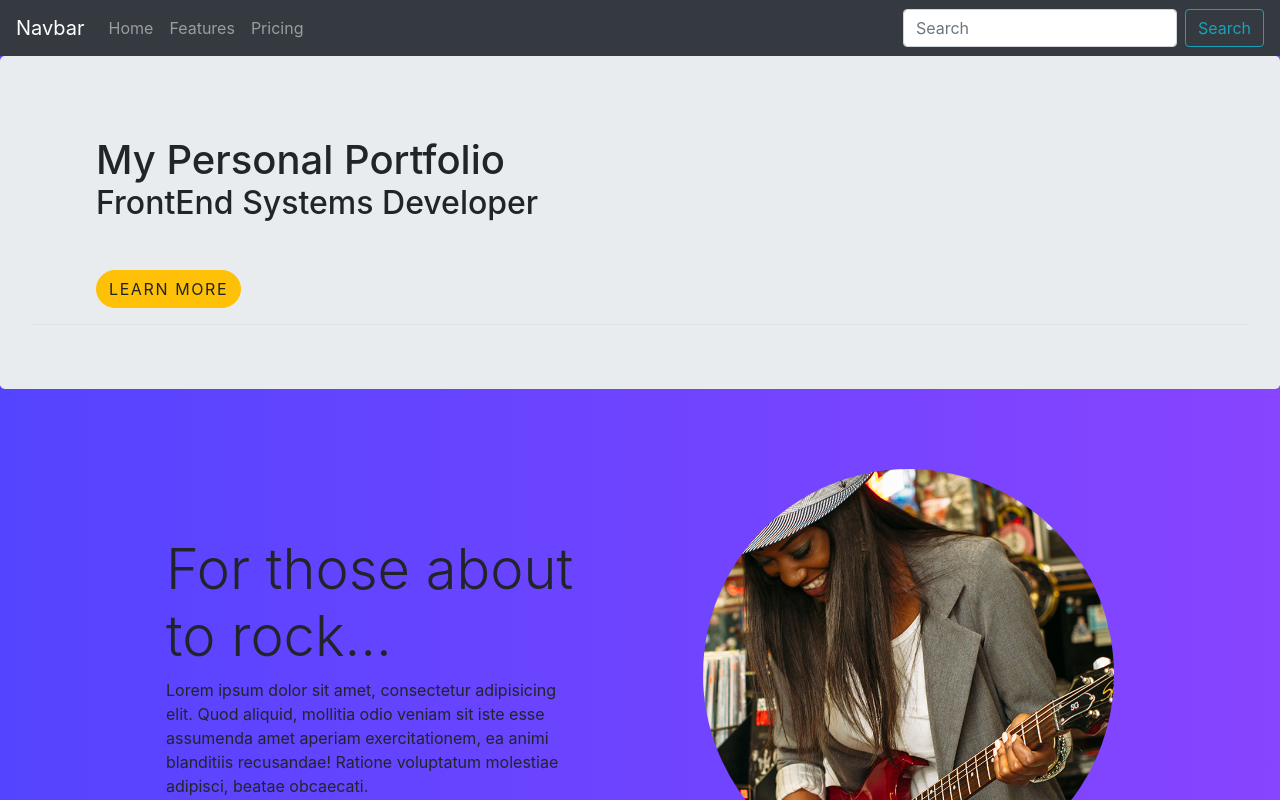
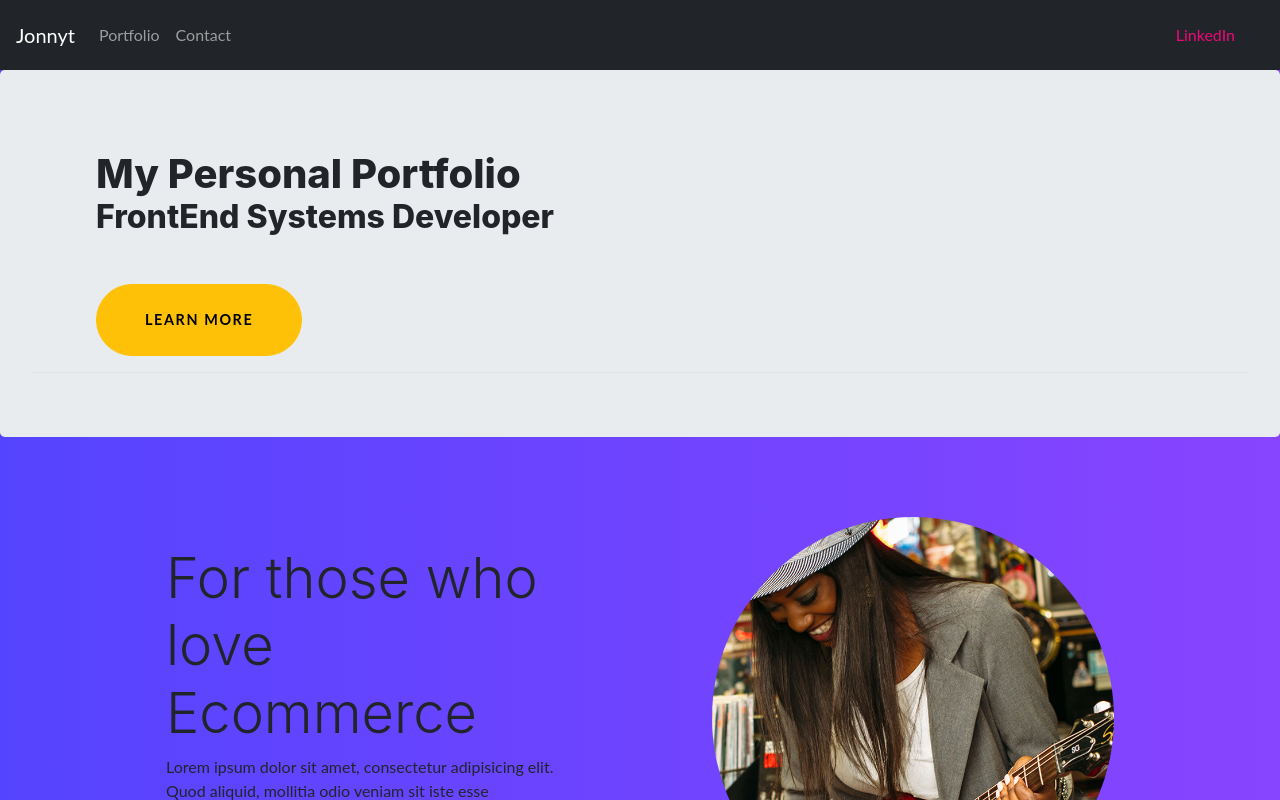
Before and after one commit to Jogwums/portfoliowebsite, a React (Create React App) app: page / in a window 1280 px wide. Shown: the top 800 px of the page. Built offline with nearby package versions, Linux system fonts and the light colour scheme.

Commit message:
added links-linkedin, github, netlify

```diff
--- a/public/index.html
+++ b/public/index.html
@@ -24,7 +24,7 @@
       work correctly both with client-side routing and a non-root public URL.
       Learn how to configure a non-root public URL by running `npm run build`.
     -->
-    <title>React App</title>
+    <title>Jonathan Ogwumike</title>
   </head>
   <body>
     <noscript>You need to enable JavaScript to run this app.</noscript>
--- a/src/App.js
+++ b/src/App.js
@@ -1,4 +1,3 @@
-import './App.css';
 
 // components
 import Navigation from './components/navbar'
@@ -9,6 +8,7 @@ import HeaderDetails from './components/Header/'
 
 // styles
 import 'bootstrap/dist/css/bootstrap.min.css';
+import './App.css';
 
 function App() {
   return (
--- a/src/components/Card/index.js
+++ b/src/components/Card/index.js
@@ -1,17 +1,19 @@
 import React from 'react';
 
-const Card = ({image}) => {
+const Card = ({image, text}) => {
     return (
     <>
     <section id="scroll">
             <div class="container px-5">
                 <div class="row gx-5 align-items-center">
                     <div class="col-lg-6 order-lg-2">
+                        <a href="https://joe-e-commerce-project-1462e2.netlify.app/" target="_blank">
                         <div class="p-5"><img class="img-fluid rounded-circle" src={image} alt="..." /></div>
+                        </a>
                     </div>
                     <div class="col-lg-6 order-lg-1">
                         <div class="p-5">
-                            <h2 class="display-4">For those about to rock...</h2>
+                            <h2 class="display-4">For those who love {text}</h2>
                             <p>Lorem ipsum dolor sit amet, consectetur adipisicing elit. Quod aliquid, mollitia odio veniam sit iste esse assumenda amet aperiam exercitationem, ea animi blanditiis recusandae! Ratione voluptatum molestiae adipisci, beatae obcaecati.</p>
                         </div>
                     </div>
--- a/src/components/Cards/index.js
+++ b/src/components/Cards/index.js
@@ -10,7 +10,7 @@ import Img3 from "../../assets/img/03.jpg"
 const Cards = () => {
     return (
         <>
-             <Card image={Img} />
+             <Card image={Img} text={"Ecommerce"} />
              <Card image={Img2} />
              <Card image={Img3} />
         </>
--- a/src/components/navbar/index.js
+++ b/src/components/navbar/index.js
@@ -9,15 +9,16 @@ const Navigation = () => {
     return (
     <>
     <Navbar bg="dark" variant="dark">
-        <Navbar.Brand href="#home">Navbar</Navbar.Brand>
+        <Navbar.Brand href="#home">Jonnyt</Navbar.Brand>
     <Nav className="mr-auto">
-      <Nav.Link href="#home">Home</Nav.Link>
-      <Nav.Link href="#features">Features</Nav.Link>
-      <Nav.Link href="#pricing">Pricing</Nav.Link>
+      <Nav.Link href="/">Portfolio</Nav.Link>
+      <Nav.Link href="https://github.com/Jogwums">Contact</Nav.Link>
     </Nav>
     <Form inline>
-      <FormControl type="text" placeholder="Search" className="mr-sm-2" />
-      <Button variant="outline-info">Search</Button>
+      {/* <FormControl type="text" placeholder="Search" className="mr-sm-2" /> */}
+      <Button variant="outline-dark">
+        <Nav.Link class="text-primary" href="https://www.linkedin.com/in/jonathan-ogwumike012016/">LinkedIn</Nav.Link>
+      </Button>
     </Form>
   </Navbar>
     </>
```
Also changed, not shown: 2 other files (tests, documents, lock files or other folders).
